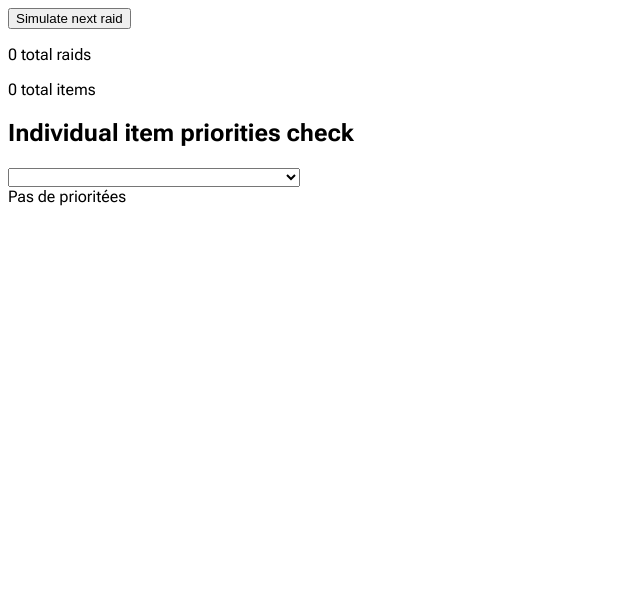
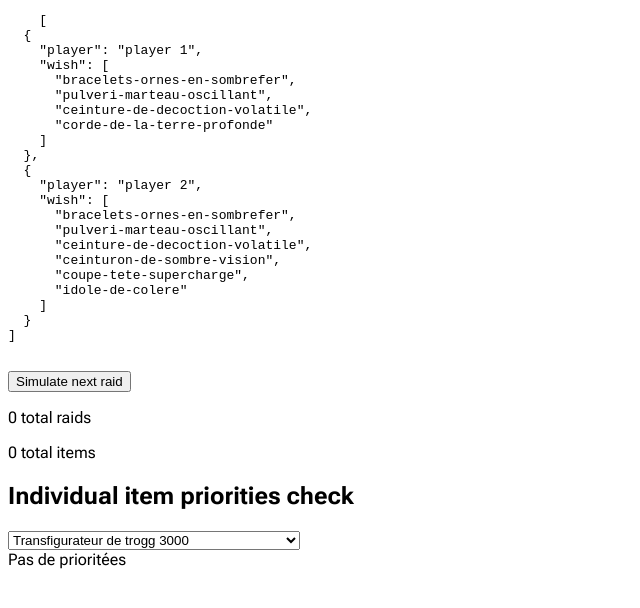
Before and after one commit to cedric-pouilleux/poc-loot, a Vue app: page / in a window 1280 px wide. Shown: the top 608 px of the page, without its empty margins (0-640 px from the left). Built offline with nearby package versions, Linux system fonts and the light colour scheme.

Commit message:
Add loot attribution fn

```diff
--- a/src/App.vue
+++ b/src/App.vue
@@ -1,4 +1,9 @@
 <template>
+
+  <pre>
+    {{ allWishlists }}
+  </pre>
+
   <div>
     <button @click="runRaidSimulation">Simulate next raid</button>
     <p> {{ raidsCount }} total raids</p>
@@ -23,7 +28,10 @@
     </select>
 
     <ul v-if="results.length">
-      <li v-for="result in results" :key="result">{{ result.player }} with {{ result.priority }} priority score</li>
+      <li v-for="result in results" :key="result">
+        {{ result.player }} with {{ result.priority }} priority score
+        <button @click="lootAttribution(result)">Attribuer</button>
+      </li>
     </ul>
     <div v-else>
       Pas de prioritées
@@ -39,17 +47,20 @@ import {useRandomizeRaid} from "@/composables/useRandomizeRaid";
 import {usePriorities} from "@/composables/usePriorities";
 import {wishlists} from "@/fixtures/whislist";
 import {items} from "@/fixtures/items";
-import {PriorityItem} from "@/types";
+import type {ItemName, PriorityItem} from "@/types";
+import {useLootsManager} from "@/composables/useLootsManager";
 
 const {orderedLoots, raidsCount, runRaidSimulation, itemsCount} = useRandomizeRaid(gnomeregan);
 
-const selectedItem = ref('');
+const selectedItem = ref<ItemName>("transfigurateur-de-trogg-3000");
 const results = ref<PriorityItem[]>([]);
 
 const {getPriorityLootTableByItem} = usePriorities(wishlists);
+const {lootAttribution, allWishlists} = useLootsManager(wishlists);
 
 watch(() => selectedItem.value, (newValue) => {
   results.value = getPriorityLootTableByItem(newValue);
+  console.log(results.value);
 })
 
 
--- /dev/null
+++ b/src/composables/useLootsManager.ts
@@ -0,0 +1,20 @@
+import {readonly, ref} from "vue";
+import type {PriorityItem, Wishlist} from "@/types";
+
+export function useLootsManager(wishlists: Wishlist[]) {
+    const wishlist = ref(wishlists);
+
+    function lootAttribution(playerItem: PriorityItem) {
+        wishlist.value.find((item, index) => {
+            if (item.player === playerItem.player) {
+                wishlist.value[index].wish[0] = null;
+            }
+        });
+        console.log(wishlist.value);
+    }
+
+    return {
+        allWishlists: readonly(wishlist),
+        lootAttribution
+    }
+}
--- a/src/composables/usePriorities.ts
+++ b/src/composables/usePriorities.ts
@@ -1,5 +1,5 @@
 import {computed, ref} from "vue";
-import type {PriorityItem, PriorityStep, Wishlist} from "@/types";
+import type {ItemName, PriorityItem, PriorityStep, Wishlist} from "@/types";
 
 export function usePriorities(wishlists: Wishlist[]) {
 
@@ -10,15 +10,16 @@ export function usePriorities(wishlists: Wishlist[]) {
         const tab: Array<PriorityStep>[] = [];
         const currentSize = 4;
         for (let i = 0; i < currentSize; i++) {
-            tab.push(allWishlists.value.map(item => ({
+            const value = allWishlists.value.map(item => ({
                 itemKey: item.wish[i],
                 playerName: item.player,
-            })))
+            }));
+            tab.push(value);
         }
         return tab;
     });
 
-    function getPriorityLootTableByItem(item: string): PriorityItem[] {
+    function getPriorityLootTableByItem(item: ItemName): PriorityItem[] {
         let priority = 1;
         const val: PriorityItem[] = [];
         let itemInPriorityAdded: boolean | number = false;
--- a/src/fixtures/whislist/index.ts
+++ b/src/fixtures/whislist/index.ts
@@ -15,6 +15,7 @@ export const wishlists: Wishlist[] = [
         wish: [
             "bracelets-ornes-en-sombrefer",
             "pulveri-marteau-oscillant",
+            "ceinture-de-decoction-volatile",
             "ceinturon-de-sombre-vision",
             "coupe-tete-supercharge",
             "idole-de-colere"
--- a/src/types/index.ts
+++ b/src/types/index.ts
@@ -9,6 +9,8 @@ export type Item = {
     type: string
 }
 
+export type ItemName = "transfigurateur-de-trogg-3000" | "ceinture-de-decoction-volatile";
+
 export type MobItem = ref<Array<string | number>[]>
 
 export type Player = {
@@ -17,7 +19,7 @@ export type Player = {
 }
 
 export type PriorityStep = {
-    itemKey: string;
+    itemKey?: string;
     playerName: string;
 }
 
@@ -27,7 +29,7 @@ export type PriorityItem = {
     itemKey: string;
 }
 
-export type Wish = string[];
+export type Wish = (string | null)[];
 
 export type Wishlist = {
     player: string;
```
Also changed, not shown: 1 other file (tests, documents, lock files or other folders).
